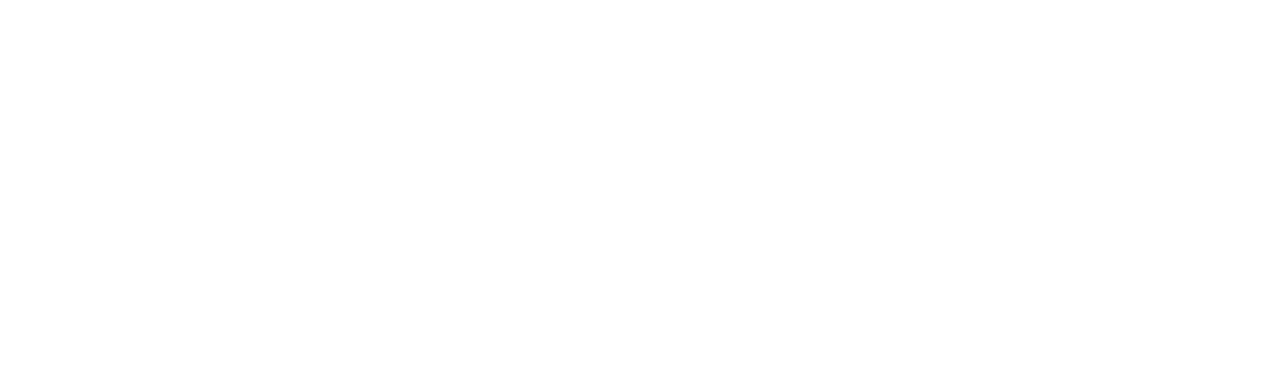
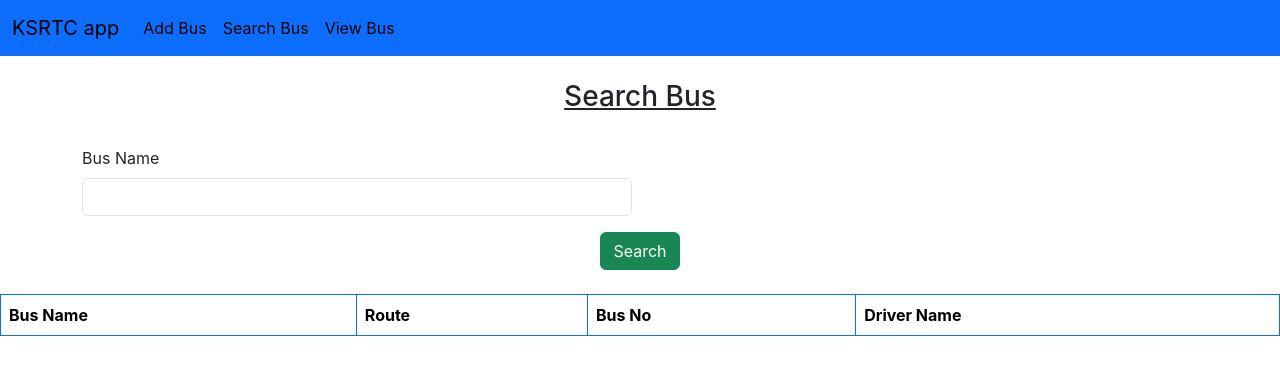
Before and after one commit to ashnadsilva23/bus-app-frontend, a React (Create React App) app: page /search in a window 1280 px wide. Before the commit this address had no page. Shown: the top 374 px of the page. Built offline with nearby package versions, Linux system fonts and the light colour scheme.

Commit message:
project completed

```diff
--- a/src/App.js
+++ b/src/App.js
@@ -3,6 +3,7 @@
 import AddUser from './components/AddUser';
 import LoginUser from './components/LoginUser';
 import AddBus from './components/AddBus';
+import Search from './components/Search';
 
 function App() {
   return (
@@ -12,6 +13,7 @@
       <Route path='/' element={<LoginUser/>}/>
         <Route path='/reg' element={<AddUser/>}/>
         <Route path='/add' element={<AddBus/>}/>
+        <Route path='/search' element={<Search/>}/>
       </Routes>
       </BrowserRouter>
 
--- /dev/null
+++ b/src/components/Search.jsx
@@ -0,0 +1,101 @@
+import axios from 'axios'
+import React, { useState } from 'react'
+import Navbar from './Navbar'
+
+const Search = () => {
+    const [data, setData] = useState(
+
+        {
+            "bname": ""
+
+        }
+
+    )
+    const [result, setResult] = useState([])
+
+
+    const inputHandler = (event) => {
+        setData({ ...data, [event.target.name]: event.target.value })
+    }
+
+    const readValue = () => {
+        console.log(data)
+        axios.post("http://localhost:8080/search",data).then(
+          (response)=>{
+            setResult(response.data)
+          }
+        ).catch().finally()
+
+    }
+
+    const deletebus=(id)=>{
+        let input={"_id":id}
+        axios.post("http://localhost:8080/delete",input).then(
+            (response)=>{
+                console.log(response.data)
+                if (response.data.status=="success") {
+                    alert("SuucessFull Deleted")
+                } else {
+                    alert("Error")
+                }
+
+            }
+        ).catch().finally()
+    }
+    return (
+        <div>
+            <Navbar/>
+            <br></br><h3><u><center>Search Bus</center></u></h3><br></br>
+            <div className="container">
+                <div className="row">
+                    <div className="col col-12 col-sm-12-col-md-12 col-lg-12 col-xl-12 col-xxl-12">
+                        <div className="row g-3">
+                            <div className="col col-12 col-sm-6 col-md-6 col-lg-6 col-xl-6 col-xxl-6">
+                                <label htmlFor="" className="form-label">Bus Name</label>
+                                <input type="text" className="form-control" name='bname' value={data.bname} onChange={inputHandler} />
+                            </div>
+                            <div className="col col-12 col-sm-12 col-md-12 col-lg-12 col-xl-12 col-xxl-12">
+                                <center><button className="btn btn-success" onClick={readValue}>Search</button></center>
+                            </div>
+                        </div>
+                    </div>
+                </div>
+            </div><br></br>
+            <div className="row">
+                <div className="col col-12 col-sm-12 col-md-12 col-lg-12 col-xl-12 col-xxl-12">
+                <table class="table table-bordered border-primary">
+
+                            <thead>
+                                <tr>
+                                    <th scope="col">Bus Name</th>
+                                    <th scope="col">Route</th>
+                                    <th scope="col">Bus No</th>
+                                    <th scope="col">Driver Name</th>
+
+
+                                </tr>
+                            </thead>
+                            <tbody>
+                               {result.map(
+                                (value,index)=>{
+                                    return <tr>
+                                    <td>{value.bname}</td>
+                                    <td>{value.route}</td>
+                                    <td>{value.busNo}</td>
+                                    <td>{value.dname}</td>
+
+                                    <td><button className="btn btn-danger" onClick={()=>{deletebus(value._id)}}>Delete</button></td>
+                                </tr>
+                                }
+                               )}
+
+                            </tbody>
+                        </table>
+
+                </div>
+            </div>
+        </div>
+    )
+}
+
+export default Search
```
